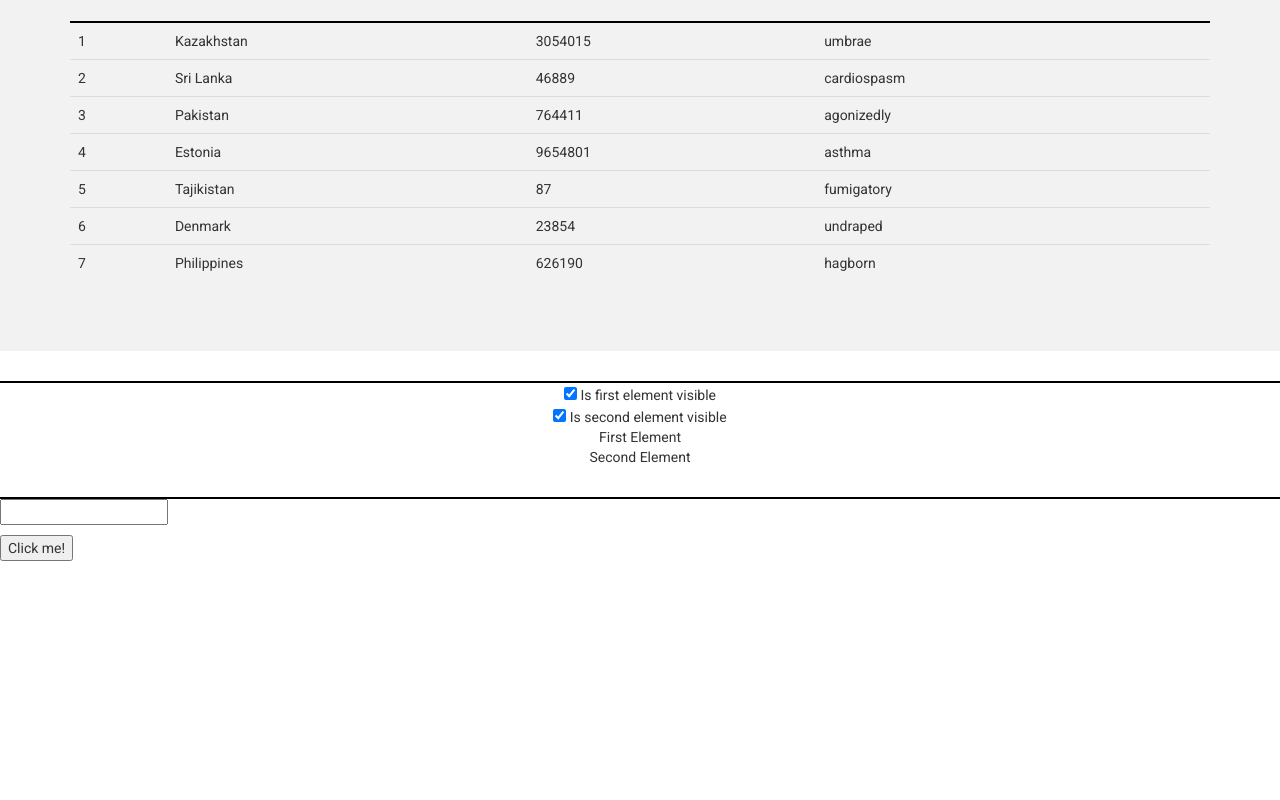
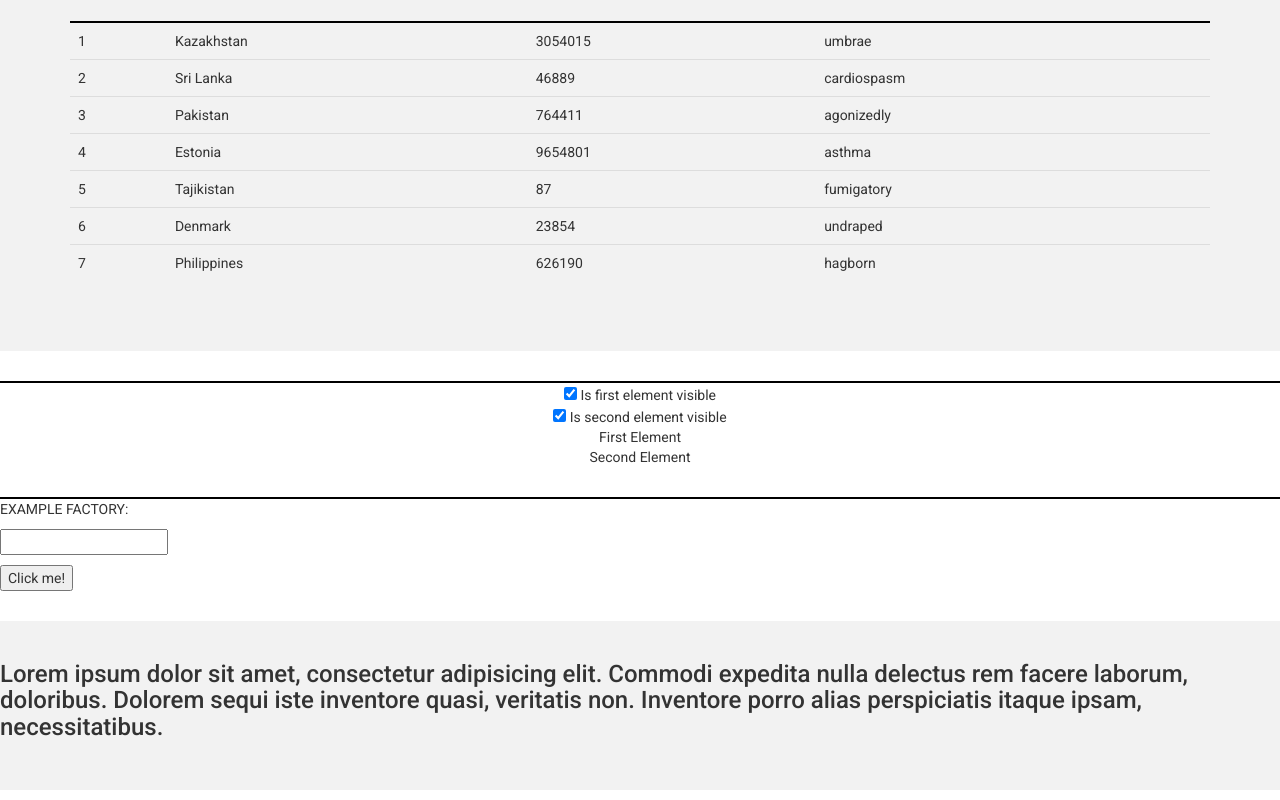
Before and after one commit to agandia9/angular-app-me, a plain HTML site: page index.html in a window 1280 px wide. Shown: the part 887-1687 px from the top of the page. Before the commit the page ends 1478 px from the top, so only its background shows below. Drawn offline with nearby package versions, Linux system fonts and the light colour scheme.

Commit message:
angular ok

```diff
--- a/index.html
+++ b/index.html
@@ -63,16 +63,18 @@
 						<div ng-show="isFirstElementVisible">First Element</div>
 						<div ng-if="isSecondElementVisible">Second Element</div>
 				</div>
-
-
 				<div class="separator" ng-controller="numCatch">
+						<p>EXAMPLE FACTORY: </p>
 						<input type="text" ng-model="num">
 						<p> {{num}} </p>
 						<button ng-click="calc()">Click me!</button>
 				</div>
-
+				<footer class="main h3">
+					<p><span>Lorem ipsum dolor sit amet, consectetur adipisicing elit. Commodi expedita nulla delectus rem facere laborum, doloribus. Dolorem sequi iste inventore quasi, veritatis non. Inventore porro alias perspiciatis itaque ipsam, necessitatibus.</span></p>
+				</footer>
 
 		</div>
+
 		<!-- Modules -->
 		<script src="js/app.js"></script>
 		<!-- services -->
@@ -82,5 +84,3 @@
 </body>
 
 </html>
-
-</html>
--- a/js/services.js
+++ b/js/services.js
@@ -1,8 +1,8 @@
 angular.module('Services', [])
 	.value('job', "Web Developer!")
-.factory('MyFactory', function () {
+	.factory('MyFactory', function() {
 		return {
-	toCalculate : function(integer){
+			toCalculate: function(integer) {
 					return integer * integer;
 			}
 		}
```
Also changed, not shown: js/MainController.js (line endings or trailing spaces), 1 other file. Lines whose indentation alone changed are shown as unchanged.
